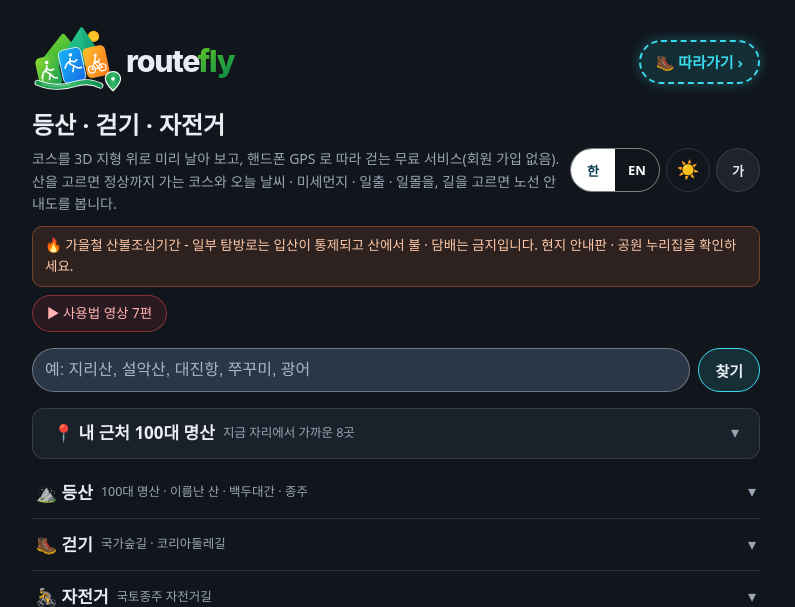
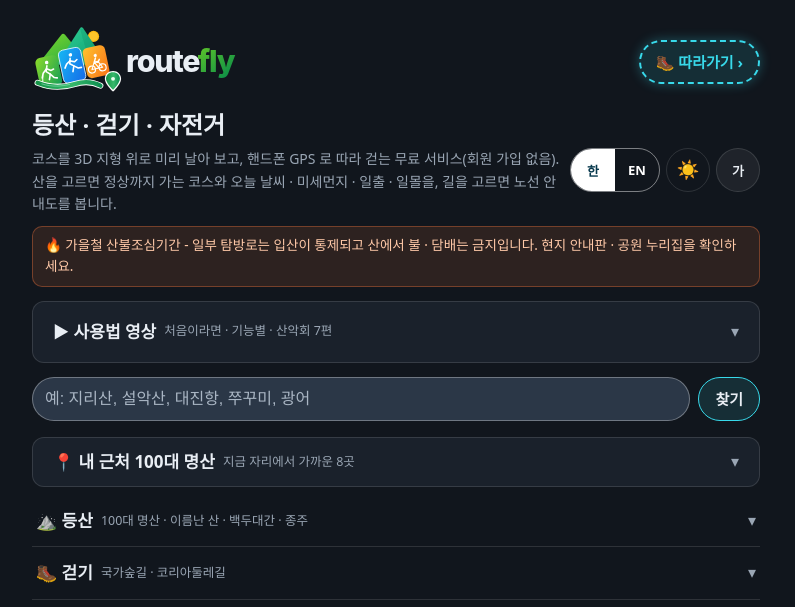
Before and after one commit to chogilhong/routefly, a Java web app: page /m/ in a window 1280 px wide. Shown: the top 607 px of the page, without its empty margins (244-1039 px from the left). Run offline with Tomcat 11, a stand-in JSP engine, Linux system fonts and the light colour scheme; data that the repository does not hold is empty; some libraries are stand-ins or nearby versions.

Commit message:
v495: "▶ 사용법 영상" 을 📍 내 근처 100대 명산 칸과 같은 평범한 접는 칸으로
홍TV님 "잘 보이게 해줘 봐" → 빨간 큰 단추 안은 "아니. 그러지 말고. 다른 방법으로. 평범한 것이 좋아".
작은 빨간 알약 단추 대신 아래 칸들과 같은 상자(패널 바탕 · 테두리 · 둥근 모서리): ▶ 사용법 영상 | 처음이라면 · 기능별 · 산악회 7편 | ▾,
펼치면 세 줄(링크는 보통 링크 색). 빨간 알약 · 밝은 화면 빨강 규칙은 뺌, 접혔을 때 밑줄 없음(📍 칸과 같게).
ManualVideoLinksTest · GuideVideoLinkTest 본문(772건).

Co-Authored-By: Claude Opus 5.5 <noreply@anthropic.com>
Claude-Session: https://claude.ai/code/session_01MHSSRBsQKpCR2DHwkzaDkG

```diff
--- a/src/main/java/com/gh/routefly/web/MountainServlet.java
+++ b/src/main/java/com/gh/routefly/web/MountainServlet.java
@@ -1851,10 +1851,12 @@ public class MountainServlet extends HttpServlet {
      * 2026-11-28 홍TV님 "이거 정리 좀 하게" → 1안: 단추 하나 "▶ 사용법 영상 7편" 을 누르면 처음이라면 · 기능별 · 산악회 줄로(빨간 단추 8개가 늘어섰던 것).
      * 올린 주소는 docs/youtube/guide/manual/올리기.md · guide/사용법-올리기.txt(전체 사용법 13분 32초).
      */
-    static final String GUIDE_VIDEOS = "<nav class=\"vids\" aria-label=\"설명 영상\"><details class=\"vidMore\"><summary>▶ 사용법 영상 7편</summary><dl>"
+    // 2026-11-28 홍TV님 "잘 보이게" → "평범한 것이 좋아": 빨간 알약 단추 대신 아래 "📍 내 근처 100대 명산" 과 같은 접는 칸(제목 · 설명 · ▾)
+    static final String GUIDE_VIDEOS = "<nav class=\"vids\" aria-label=\"설명 영상\"><details class=\"fold kind vidMore\"><summary><span class=\"ft\">▶ 사용법 영상</span>"
+            + "<span class=\"fs\">처음이라면 · 기능별 · 산악회 7편</span><span class=\"fa\">▾</span></summary><div class=\"fb\"><dl>"
             + "<dt>처음이라면</dt><dd><a href=\"https://youtu.be/K1oKGDTY5t0\" target=\"_blank\" rel=\"noopener\">▶ 전체 사용법(약 14분)</a></dd>"
             + "<dt>기능별</dt><dd><a href=\"https://youtu.be/nHchQthrvvg\" target=\"_blank\" rel=\"noopener\">1 따라가기</a> · <a href=\"https://youtu.be/btKasNynfJo\" target=\"_blank\" rel=\"noopener\">2 GPX 열기</a> · <a href=\"https://youtu.be/ieeWYheGOJ8\" target=\"_blank\" rel=\"noopener\">3 3D 영상</a> · <a href=\"https://youtu.be/u-O9cRlnk1Y\" target=\"_blank\" rel=\"noopener\">5 GPX 편집</a></dd>"
-            + "<dt>산악회</dt><dd><a href=\"https://youtu.be/67xWxottGa4\" target=\"_blank\" rel=\"noopener\">▶ 회원용</a> · <a href=\"https://youtu.be/AoQexAxZ-58\" target=\"_blank\" rel=\"noopener\">▶ 인솔자용</a></dd></dl></details></nav>";
+            + "<dt>산악회</dt><dd><a href=\"https://youtu.be/67xWxottGa4\" target=\"_blank\" rel=\"noopener\">▶ 회원용</a> · <a href=\"https://youtu.be/AoQexAxZ-58\" target=\"_blank\" rel=\"noopener\">▶ 인솔자용</a></dd></dl></div></details></nav>";
 
     static String indexPage(JsonArray peaks, JsonArray groups, String base, boolean openPeaks, String steep, String seasonHtml, JsonArray curious) {
         JsonArray more = new JsonArray();   // 이름난 산(100대 밖, 2026-11-27) - 100대 명산 칸 바로 아래 따로 칸, 설명 · 100곳 수는 100대만
--- a/src/main/webapp/css/mountain.css
+++ b/src/main/webapp/css/mountain.css
@@ -97,14 +97,12 @@ ul { margin:0; padding:0; list-style:none; }
 .days select option { background:var(--panel); color:var(--tx); font-weight:normal; }
 .cs li[hidden] { display:none; }
 /* 산불조심기간 · 일출 산행(2026-10-15) */
-.vids { display:flex; flex-wrap:wrap; gap:8px; margin:-6px 0 16px; }   /* 사용자 매뉴얼 · 산악회 방 매뉴얼 영상(2026-11-25) */
-.vidMore { flex-basis:100%; }   /* 기능별 사용법 5편(2026-11-28) - 눌러서 펼침 */
-.vidMore > summary { display:inline-block; list-style:none; cursor:pointer; padding:7px 14px; border-radius:999px; border:1px solid rgba(255,80,80,0.45); background:rgba(255,60,60,0.10); color:#ffb3b3; font-size:13.5px; }
-.vidMore > summary::-webkit-details-marker { display:none; }
-.vidMore > dl { display:grid; grid-template-columns:max-content 1fr; gap:8px 12px; margin:10px 0 0; padding:10px 14px; border:1px solid var(--ln); border-radius:12px; background:var(--panel); font-size:14px; }   /* 1안(2026-11-28): 처음이라면 · 기능별 · 산악회 */
+.vids { background:var(--panel); border:1px solid var(--ln); border-radius:12px; padding:4px 16px; margin:0 0 14px; }   /* ▶ 사용법 영상 - 📍 내 근처 칸과 같은 모양(2026-11-28 홍TV님 "평범한 것이 좋아") */
+.vids > .fold:not([open]) > summary { border-bottom-color:transparent; }   /* 접힌 채일 때 밑줄 없음 - 📍 내 근처 칸과 같게 */
+.vidMore dl { display:grid; grid-template-columns:max-content 1fr; gap:8px 12px; margin:4px 0 10px; font-size:14px; }   /* 처음이라면 · 기능별 · 산악회(2026-11-28 1안) */
 .vidMore dt { color:var(--dim); }
 .vidMore dd { margin:0; line-height:1.7; }
-.vidMore dd a { color:#ffb3b3; text-decoration:none; white-space:nowrap; }
+.vidMore dd a { white-space:nowrap; }
 .fire { margin:-6px 0 14px; padding:8px 12px; border-radius:10px; background:rgba(255,120,60,0.12); border:1px solid rgba(255,120,60,0.35); color:#ffc9a8; font-size:13.5px; }
 .cs .sunrise { flex:1 1 100%; color:var(--dim); font-size:12.5px; }
 /* 이번 주말 날씨 좋은 곳(/m/ - 2026-10-15) */
@@ -336,8 +334,6 @@ ol.ms { margin:0; padding:0; list-style:none; }
 :root[data-theme="light"] .rfFavBtn.on { color:#a87900; border-color:#a87900; }
 :root[data-theme="light"] .fold.group > summary .ft { color:var(--tx); }
 :root[data-theme="light"] .fire { color:#9c3d00; }
-:root[data-theme="light"] .vidMore > summary { color:#b42318; }
-:root[data-theme="light"] .vidMore dd a { color:#b42318; }
 :root[data-theme="light"] .rfLang { border-color:rgba(0,0,0,0.28); }
 :root[data-theme="light"] .rfLang span { color:var(--tx); }
 :root[data-theme="light"] .rfLang span.on { color:#fff; background:var(--sky); }
```
Also changed, not shown: 2 other files.
